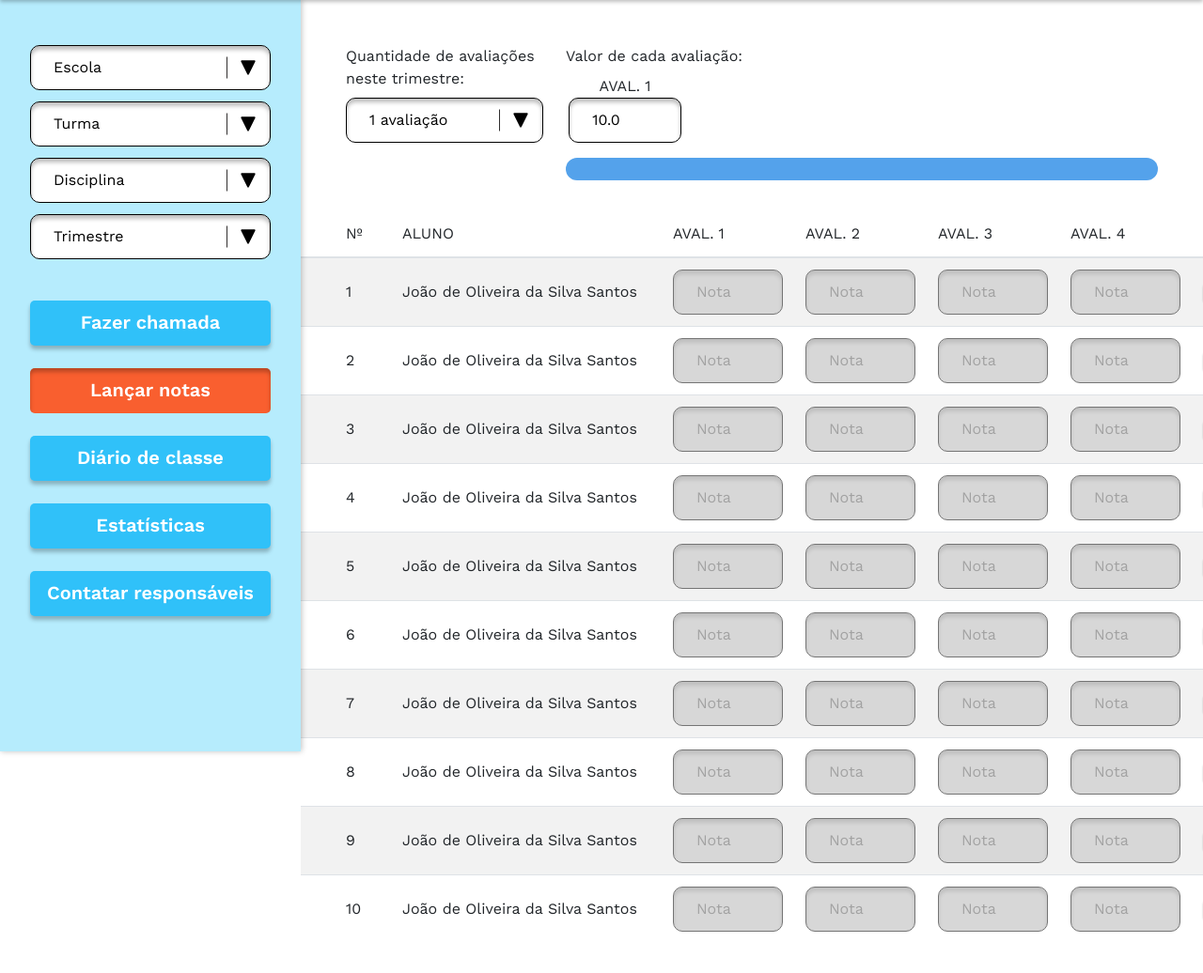
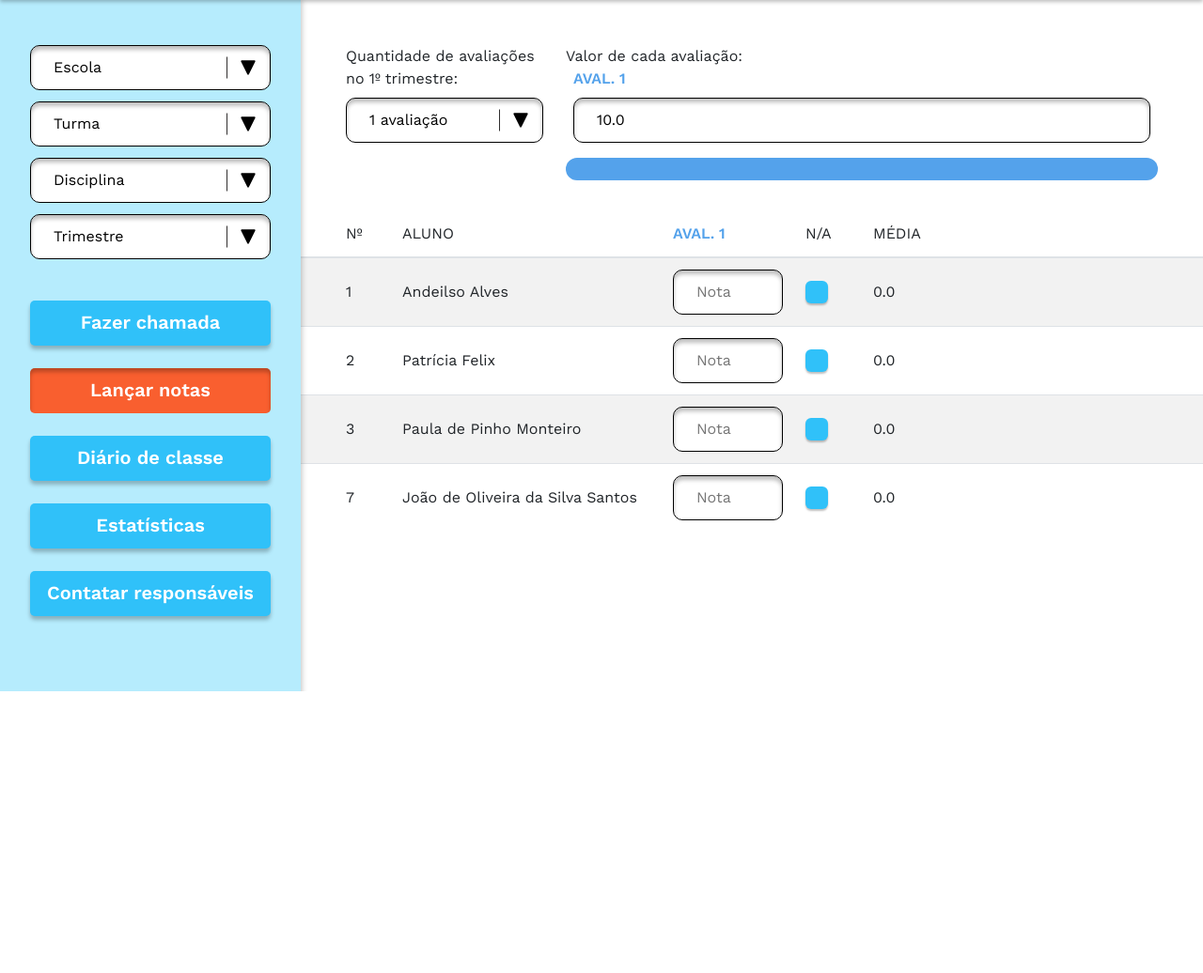
Before and after one commit to pauladepinho/a-bordo, a Node server app: page /lancar-notas in a window 1280 px wide. Shown: the part 64-1100 px from the top of the page at 94% size. After the commit the page ends 800 px from the top, so only its background shows below. Run offline with Node 20, Linux system fonts and the light colour scheme; some libraries are stand-ins or nearby versions.

Commit message:
inputs de lançar nota linkados ao select

```diff
--- a/public/javascripts/chart-script.js
+++ b/public/javascripts/chart-script.js
@@ -1,29 +1,18 @@
 $(document).ready(function () {
   // CREATE ALL POSSIBLE NEW ELEMENTS
-  const $_BLUE_INPUT = $("<label>AVAL. 1</label>").append(
-    "<input type='number' step='1' name='blue' class='chart-input blue' id='blue'>"
-  );
-  const $_PINK_INPUT = $("<label>AVAL. 2</label>").append(
-    "<input type='number' step='1' name='pink' class='chart-input pink' id='pink'>"
-  );
-  const $_YELLOW_INPUT = $("<label>AVAL. 3</label>").append(
-    "<input type='number' step='1' name='yellow' class='chart-input yellow' id='yellow'>"
-  );
-  const $_VIOLET_INPUT = $("<label>AVAL. 4</label>").append(
-    "<input type='number' step='1' name='violet' class='chart-input violet' id='violet'>"
-  );
-  const $_ORANGE_INPUT = $("<label>AVAL. 5</label>").append(
-    "<input type='number' step='1' name='orange' class='chart-input orange' id='orange'>"
-  );
-  const $_GREEN_INPUT = $("<label>AVAL. 6</label>").append(
-    "<input type='number' step='1' name='green' class='chart-input green' id='green'>"
-  );
-  const $_BLUE_BAR = $("<div class='bar blue' id='blue-bar'><div>");
-  const $_PINK_BAR = $("<div class='bar pink' id='pink-bar'><div>");
-  const $_YELLOW_BAR = $("<div class='bar yellow' id='yellow-bar'><div>");
-  const $_VIOLET_BAR = $("<div class='bar violet' id='violet-bar'><div>");
-  const $_ORANGE_BAR = $("<div class='bar orange' id='orange-bar'><div>");
-  const $_GREEN_BAR = $("<div class='bar green' id='green-bar'><div>");
+  const $_BLUE_INPUT = $("<div><label class='blue text'>AVAL. 1</label><input type='number' step='0.5' min='0' max='10' name='blue-max-value' class='blue chart-input'></div>");
+  const $_PINK_INPUT = $("<div><label class='pink text'>AVAL. 2</label><input type='number' step='0.5' min='0' max='10' name='pink-max-value' class='pink chart-input'></div>");
+  const $_YELLOW_INPUT = $("<div><label class='yellow text'>AVAL. 3</label><input type='number' step='0.5' min='0' max='10' name='yellow-max-value' class='yellow chart-input'></div>");
+  const $_VIOLET_INPUT = $("<div><label class='violet text'>AVAL. 4</label><input type='number' step='0.5' min='0' max='10' name='violet-max-value' class='violet chart-input'></div>");
+  const $_ORANGE_INPUT = $("<div><label class='orange text'>AVAL. 5</label><input type='number' step='0.5' min='0' max='10' name='orange-max-value' class='orange chart-input'></div>");
+  const $_GREEN_INPUT = $("<div><label class='green text'>AVAL. 6</label><input type='number' step='0.5' min='0' max='10' name='green-max-value' class='green chart-input'></div>");
+
+  const $_BLUE_BAR = $("<div class='blue bar'><div>");
+  const $_PINK_BAR = $("<div class='pink bar'><div>");
+  const $_YELLOW_BAR = $("<div class='yellow bar'><div>");
+  const $_VIOLET_BAR = $("<div class='violet bar'><div>");
+  const $_ORANGE_BAR = $("<div class='orange bar'><div>");
+  const $_GREEN_BAR = $("<div class='green bar'><div>");
   ////////////////////////////////
   let blueWidth, pinkWidth, yellowWidth, violetWidth, orangeWidth, greenWidth;
   let qntBar;
@@ -58,6 +47,12 @@ $(document).ready(function () {
             return index >= qntBar;
           })
           .remove();
+        // HIDE EXTRA GRADE INPUT COLUMNS
+        $(".evaluation2").attr("hidden", "");
+        $(".evaluation3").attr("hidden", "");
+        $(".evaluation4").attr("hidden", "");
+        $(".evaluation5").attr("hidden", "");
+        $(".evaluation6").attr("hidden", "");
         break;
       case 2:
         // REMOVE EXTRA ELEMENTS
@@ -74,11 +69,18 @@ $(document).ready(function () {
               return index >= qntBar;
             })
             .remove();
+          // HIDE EXTRA GRADE INPUT COLUMNS
+          $(".evaluation3").attr("hidden", "");
+          $(".evaluation4").attr("hidden", "");
+          $(".evaluation5").attr("hidden", "");
+          $(".evaluation6").attr("hidden", "");
         }
         // APPEND NEW ELEMENTS
         else {
           $("#input-fields").append($_PINK_INPUT);
           $("#container").append($_PINK_BAR);
+          // SHOW NEW GRADE INPUT COLUMNS
+          $(".evaluation2").removeAttr("hidden");
         }
         break;
       case 3:
@@ -96,6 +98,10 @@ $(document).ready(function () {
               return index >= qntBar;
             })
             .remove();
+          // HIDE EXTRA GRADE INPUT COLUMNS
+          $(".evaluation4").attr("hidden", "");
+          $(".evaluation5").attr("hidden", "");
+          $(".evaluation6").attr("hidden", "");
         }
         // APPEND NEW ELEMENTS
         else {
@@ -103,6 +109,9 @@ $(document).ready(function () {
           $("#container").append($_PINK_BAR);
           $("#input-fields").append($_YELLOW_INPUT);
           $("#container").append($_YELLOW_BAR);
+          // SHOW NEW GRADE INPUT COLUMNS
+          $(".evaluation2").removeAttr("hidden");
+          $(".evaluation3").removeAttr("hidden");
         }
         break;
       case 4:
@@ -120,6 +129,9 @@ $(document).ready(function () {
               return index >= qntBar;
             })
             .remove();
+          // HIDE EXTRA GRADE INPUT COLUMNS
+          $(".evaluation5").attr("hidden", "");
+          $(".evaluation6").attr("hidden", "");
         }
         // APPEND NEW ELEMENTS
         else {
@@ -129,6 +141,10 @@ $(document).ready(function () {
           $("#container").append($_YELLOW_BAR);
           $("#input-fields").append($_VIOLET_INPUT);
           $("#container").append($_VIOLET_BAR);
+          // SHOW NEW GRADE INPUT COLUMNS
+          $(".evaluation2").removeAttr("hidden");
+          $(".evaluation3").removeAttr("hidden");
+          $(".evaluation4").removeAttr("hidden");
         }
         break;
       case 5:
@@ -146,6 +162,8 @@ $(document).ready(function () {
               return index >= qntBar;
             })
             .remove();
+          // HIDE EXTRA GRADE INPUT COLUMNS
+          $(".evaluation6").attr("hidden", "");
         }
         // APPEND NEW ELEMENTS
         else {
@@ -157,6 +175,11 @@ $(document).ready(function () {
           $("#container").append($_VIOLET_BAR);
           $("#input-fields").append($_ORANGE_INPUT);
           $("#container").append($_ORANGE_BAR);
+          // SHOW NEW GRADE INPUT COLUMNS
+          $(".evaluation2").removeAttr("hidden");
+          $(".evaluation3").removeAttr("hidden");
+          $(".evaluation4").removeAttr("hidden");
+          $(".evaluation5").removeAttr("hidden");
         }
         break;
       case 6:
@@ -171,6 +194,12 @@ $(document).ready(function () {
         $("#container").append($_ORANGE_BAR);
         $("#input-fields").append($_GREEN_INPUT);
         $("#container").append($_GREEN_BAR);
+        // SHOW NEW GRADE INPUT COLUMNS
+        $(".evaluation2").removeAttr("hidden");
+        $(".evaluation3").removeAttr("hidden");
+        $(".evaluation4").removeAttr("hidden");
+        $(".evaluation5").removeAttr("hidden");
+        $(".evaluation6").removeAttr("hidden");
         break;
       default:
         console.log("Not a valid option");
@@ -187,8 +216,6 @@ $(document).ready(function () {
       denominator = 0;
       $(".chart-input").each(function () {
         denominator += Number($(this).val());
-        console.log("denominator loop", denominator);
-        console.log($(this));
       });
       // REDEFINE BARS WIDTHS
       blueWidth = Number($("input.blue").val()) / denominator;
@@ -198,20 +225,19 @@ $(document).ready(function () {
       orangeWidth = Number($("input.orange").val()) / denominator;
       greenWidth = Number($("input.green").val()) / denominator;
       // MODIFY CSS WIDTHS
-      $(".bar.blue").animate({ width: `${blueWidth * 100}%` }, 1500);
-      $(".bar.pink").animate({ width: `${pinkWidth * 100}%` }, 1500);
-      $(".bar.yellow").animate({ width: `${yellowWidth * 100}%` }, 1500);
-      $(".bar.violet").animate({ width: `${violetWidth * 100}%` }, 1500);
-      $(".bar.orange").animate({ width: `${orangeWidth * 100}%` }, 1500);
-      $(".bar.green").animate({ width: `${greenWidth * 100}%` }, 1500);
+      $(".bar.blue").animate({ width: `${blueWidth * 100}%` }, 200);
+      $(".bar.pink").animate({ width: `${pinkWidth * 100}%` }, 200);
+      $(".bar.yellow").animate({ width: `${yellowWidth * 100}%` }, 200);
+      $(".bar.violet").animate({ width: `${violetWidth * 100}%` }, 200);
+      $(".bar.orange").animate({ width: `${orangeWidth * 100}%` }, 200);
+      $(".bar.green").animate({ width: `${greenWidth * 100}%` }, 200);
     } else {
+      $(this).val(scaleMax / 20);
       $("#disclaimer").prepend("<p>Digite um número maior que zero!</p>");
       $("#disclaimer p").fadeOut(5000, function () {
         $(this).remove();
       });
     }
-    console.log("denominator", denominator, "blueWidth", blueWidth);
-
   });
 
   // new ResizeSensor(jQuery(".bar"), function () {
--- a/public/stylesheets/style.css
+++ b/public/stylesheets/style.css
@@ -830,7 +830,7 @@ div.observations textarea {
 
 div.observations label { width: fit-content; }
 
-/* SECTION TABLE */
+/* GENERAL SECTION TABLE */
 
 main section.table {
   margin-top: 14rem;
@@ -840,7 +840,7 @@ main section.table {
 section.table th { font-weight: normal; }
 section.table td { vertical-align: middle; }
 
-th.student-id, td.student-id {
+th.student-number, td.student-number {
   padding-left: 3rem;
   width: 6rem;
   min-width: 6rem;
@@ -851,7 +851,7 @@ th.student-name, td.student-name {
   min-width: 18rem;
 }
 
-/* SETTING #ATTENDANCE CHECKBOXES CONTAINERS */
+/* SETTING TAKE ATTENDANCE CHECKBOXES CONTAINERS */
 
 td.attendance-check { display: flex; }
 
@@ -860,7 +860,7 @@ td div.attendance-check {
   display: flex;
 }
 
-/* STYLING CHECKBOXES FOR TAKING ATTENDANCE */
+/* STYLING TAKE ATTENDANCE CHECKBOXES */
 
 div.attendance-check label {
   cursor: pointer;
@@ -890,24 +890,37 @@ div.attendance-check label input {
   cursor: pointer;
 }
 
-/* SETTING #GRADE "AVERAGE" FIELDS AND "NOT EVALUATED" CHECKBOXES */
+/* SETTING GRADE INPUTS */
+
+#grade td.evaluation, #grade th.evaluation {
+  width: 7rem;
+}
+
+#grade td.evaluation:last-of-type, #grade th.evaluation:last-of-type {
+  width: 8rem;
+}
+
+/* SETTING #GRADE "NOT EVALUATED" CHECKBOXES */
 
 td.not-evaluated {
-  width: 4rem;
+  width: 4.5rem;
+  height: 4.5rem;
   position: relative;
 }
 
 td.not-evaluated label {
   position: absolute;
-  top: 24px;
+  top: 1.5rem;
 }
 
+/* SETTING "AVERAGE" FIELDS */
+
 td.avg {
-  width: 7rem;
   font-weight: 600;
+  padding: 1.5rem;
 }
 
-/* SETTING CHART */
+/* SETTING GRADE CHART */
 
 main#grade section.table-settings .selectors { width: 25%; }
 
@@ -915,12 +928,12 @@ main#grade section.table-settings select { width: 100%; }
 
 .chart { width: 75%; }
 
-#instructions {
-  display: flex;
-}
+#instructions { display: flex; }
 
-main#grade .table-settings p {
-  margin-bottom: .5rem;
+main#grade div.selectors p { margin-bottom: .5rem; }
+
+div#instructions p {
+  margin-bottom: 0;
 }
 
 #disclaimer {
@@ -934,14 +947,29 @@ main#grade .table-settings p {
   display: flex;
 }
 
-#input-fields label {
-  width: 20%;
+#input-fields div {
+  width: 100%;
+
+  margin: 0 .5rem;
   display: flex;
   flex-direction: column;
-  align-items: center;
 }
 
-#input-fields input { width: 95%; }
+#input-fields label.text { margin-bottom: .5rem; }
+
+.text { font-weight: 600; }
+
+.text.blue { color: #54A2EB; }
+.text.pink { color: #ff92aa; }
+.text.yellow { color: #fae155; }
+.text.violet { color: #C979FB; }
+.text.orange { color: #FFAC60; }
+.text.green { color: #41E5AA; }
+
+
+#input-fields input {
+  width: 100%;
+}
 
 #container {
   width: 100%;
@@ -965,9 +993,9 @@ main#grade .table-settings p {
   border-bottom-right-radius: 12px;
 }
 
-#blue-bar { background-color: #54A2EB; }
-#pink-bar { background-color: #ff92aa; }
-#yellow-bar { background-color: #fae155; }
-#violet-bar { background-color: #C979FB; }
-#orange-bar { background-color: #FFAC60; }
-#green-bar { background-color: #41E5AA; }
+.bar.blue { background-color: #54A2EB; }
+.bar.pink { background-color: #ff92aa; }
+.bar.yellow { background-color: #fae155; }
+.bar.violet { background-color: #C979FB; }
+.bar.orange { background-color: #FFAC60; }
+.bar.green { background-color: #41E5AA; }
--- a/routes/index.js
+++ b/routes/index.js
@@ -10,9 +10,12 @@ router.get("/fazer-chamada", (req, res) => {
   res.render("attendance");
 });
 
-router.get('/lancar-notas', function (req, res) {
+router.get('/lancar-notas', (req, res) => {
   res.render('set-notes');
 });
+router.post('/lançar-notas', (req, res) => {
+
+})
 
 router.get('/ver-diario-de-classe', (req, res) => {
   res.render('daily');
--- a/views/attendance.ejs
+++ b/views/attendance.ejs
@@ -115,16 +115,16 @@
       <table class="table table-striped">
         <thead>
           <tr>
-            <th class="student-id">Nº</th>
+            <th class="student-number">Nº</th>
             <th class="student-name">ALUNO</th>
 
-            <th></th>
+            <th class="attendance-check"></th>
           </tr>
         </thead>
         <tbody>
           <% for (let i = 1; i <= 50; i++) { %>
           <tr id=<%= "student" + i %>>
-            <td class="student-id" id=<%= "student-id" + i %>><%= i %></td>
+            <td class="student-number" id=<%= "student-number" + i %>><%= i %></td>
             <td class="student-name" id=<%= "student-name" + i %>>João de Oliveira da Silva Santos</td>
             <td class="attendance-check">
               <% for (let j = 1; j <= 3; j++) { %>
--- a/views/create.ejs
+++ b/views/create.ejs
@@ -197,7 +197,7 @@
 
             <div id="students-list">
               <div>
-                <span id="student-id">Nº</span><span id="student-name">Aluno</span>
+                <span id="student-number">Nº</span><span id="student-name">Aluno</span>
               </div>
 
               <div class="students" id="student1">
--- a/views/set-notes.ejs
+++ b/views/set-notes.ejs
@@ -89,11 +89,13 @@
     </div>
   </nav>
 
+  <% var students = [{id: 0, name: "Andeilso Alves", number: 1}, {id: 1, name: "Patrícia Felix", number: 2}, {id: 2, name: "Paula de Pinho Monteiro", number: 3}, {id: 3, name: "João de Oliveira da Silva Santos", number: 7}];
+    var evaluations = [{id: 0, student_id: null, grade: null}, {id: 1, student_id: null, grade: null}, {id: 2, student_id: null, grade: null}, {id: 3, student_id: null, grade: null}, {id: 4, student_id: null, grade: null}, {id: 6, student_id: null, grade: null}]; %>
   <main id="grade">
     <section class="table-settings">
 
       <div class="selectors">
-        <p>Quantidade de avaliações <br> neste trimestre:</p>
+        <p>Quantidade de avaliações <br> no <span id="#this-term">1º</span> trimestre:</p>
         <select name="qnt-bars" id="qnt-bars">
           <option value="1">1 avaliação</option>
           <option value="2">2 avaliações</option>
@@ -111,41 +113,60 @@
         </div>
         <div id="input-fields"></div>
         <div id="container"></div>
-        <div id="disclaimer"></div>
       </div>
-
     </section>
 
     <section class="table">
       <table class="table table-striped">
         <thead>
           <tr>
-            <th class="student-id">Nº</th>
+            <th class="student-number">Nº</th>
             <th class="student-name">ALUNO</th>
-            <th>AVAL. 1</th>
-            <th>AVAL. 2</th>
-            <th>AVAL. 3</th>
-            <th>AVAL. 4</th>
-            <th class="not-evaluated">N/A</th>
-            <th class="avg">MÉDIA</th>
+
+            <th class="evaluation evaluation1"><label class="text blue">AVAL. 1</label></th>
+            <th class="evaluation evaluation2" hidden><label class="text pink">AVAL. 2</label></th>
+            <th class="evaluation evaluation3" hidden><label class="text yellow">AVAL. 3</label></th>
+            <th class="evaluation evaluation4" hidden><label class="text violet">AVAL. 4</label></th>
+            <th class="evaluation evaluation5" hidden><label class="text orange">AVAL. 5</label></th>
+            <th class="evaluation evaluation6" hidden><label class="text green">AVAL. 6</label></th>
+
+            <th class="not-evaluated" id="not-evaluated-header">N/A</th>
+            <th class="term-final-grade">MÉDIA</th>
           </tr>
         </thead>
         <tbody>
-          <% for (let i = 1; i <= 10; i++) { %>
+          <% students.forEach( (student) => { %>
           <tr>
-            <td class="student-id"><%= i %></th>
-            <td class="student-name">João de Oliveira da Silva Santos</td>
-            <td><input type="number" max="10" min="0" step="0.5" placeholder="Nota" disabled></td>
-            <td><input type="number" max="10" min="0" step="0.5" placeholder="Nota" disabled></td>
-            <td><input type="number" max="10" min="0" step="0.5" placeholder="Nota" disabled></td>
-            <td><input type="number" max="10" min="0" step="0.5" placeholder="Nota" disabled></td>
-            <td class="not-evaluated"><label for="not-evaluated" class="checkbox-container">
+            <td class="student-number" id=<%= "student-number" + student.id %>><%= student.number %></th>
+            <td class="student-name" id=<%= "student-name" + student.id %>><%= student.name %></td>
+
+            <td class="evaluation evaluation1">
+              <input type="number" name=<%= "grade-student" + student.id + "-evaluation1" %> max="10" min="0" step="0.5"
+                placeholder="Nota"></td>
+            <td class="evaluation evaluation2" hidden>
+              <input type="number" name=<%= "grade-student" + student.id + "-evaluation2" %> max="10" min="0" step="0.5"
+                placeholder="Nota" disabled></td>
+            <td class="evaluation evaluation3" hidden>
+              <input type="number" name=<%= "grade-student" + student.id + "-evaluation3" %> max="10" min="0" step="0.5"
+                placeholder="Nota" disabled></td>
+            <td class="evaluation evaluation4" hidden>
+              <input type="number" name=<%= "grade-student" + student.id + "-evaluation4" %> max="10" min="0" step="0.5"
+                placeholder="Nota" disabled></td>
+            <td class="evaluation evaluation5" hidden>
+              <input type="number" name=<%= "grade-student" + student.id + "-evaluation5" %> max="10" min="0" step="0.5"
+                placeholder="Nota" disabled></td>
+            <td class="evaluation evaluation6" hidden>
+              <input type="number" name=<%= "grade-student" + student.id + "-evaluation6" %> max="10" min="0" step="0.5"
+                placeholder="Nota" disabled></td>
+
+            <td class="not-evaluated" id=<%= "student" + student.id + "not-evaluated-check" %>><label
+                for="not-evaluated" class="checkbox-container">
                 <input type="checkbox" name="not-evaluated" id="not-evaluated" />
                 <span class="checkmark"></span>
               </label></td>
-            <td class="avg">0.0</td>
+            <td class="term-final-grade" id=<%= "student" + student.id + "-term-final-grade" %>>0.0</td>
           </tr>
-          <% } %>
+          <% }) %>
         </tbody>
       </table>
     </section>
```
Also changed, not shown: public/stylesheets/styleDaily.css (+16 -40 lines), views/daily.ejs (+4 -4 lines).
